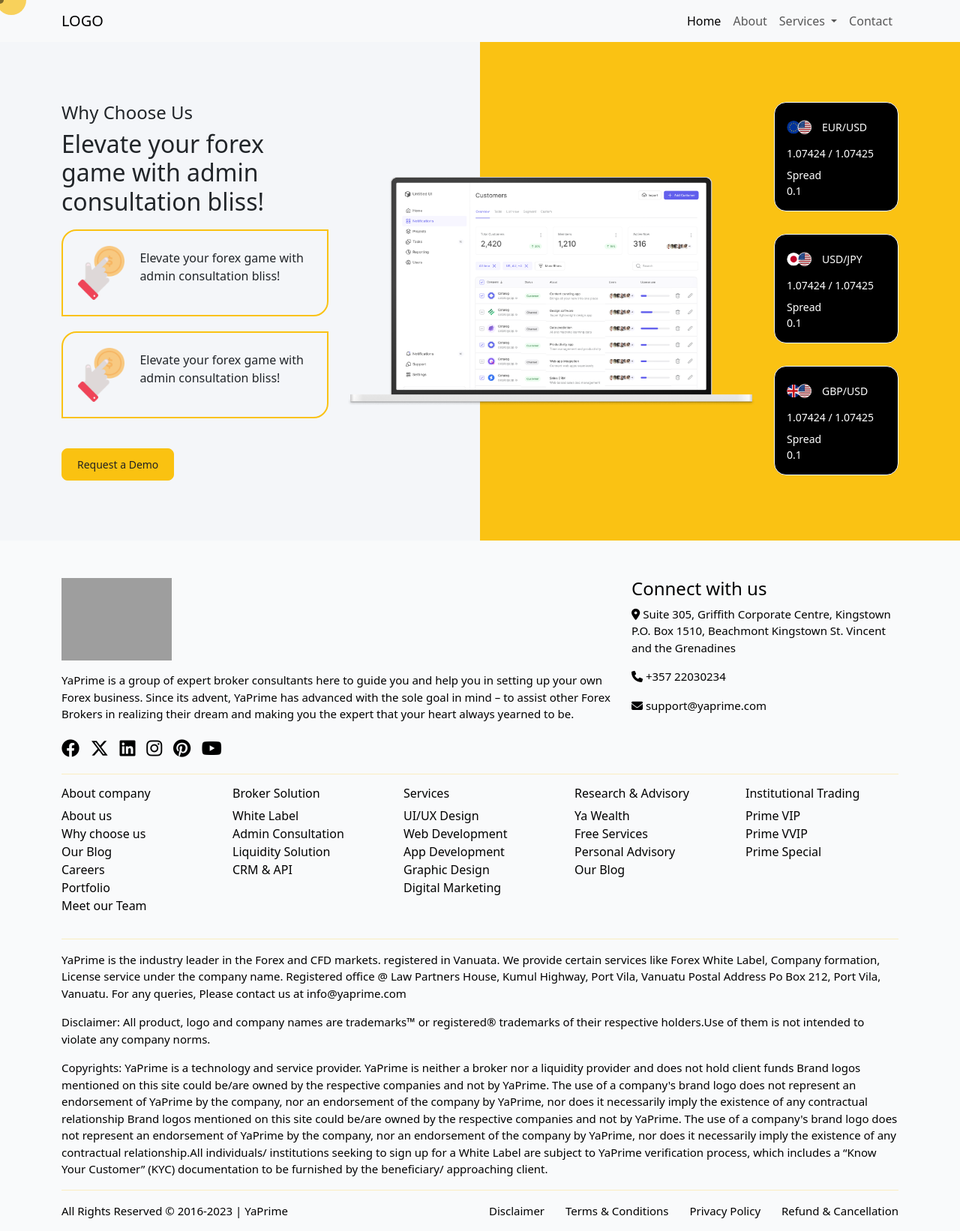
After one commit to akkushwaha7834/ya-prime, a PHP site: page /why-choose-us.php in a window 1280 px wide. The commit adds this page. Shown: the whole page at 75% size. Run offline with PHP 8.4, Linux system fonts and the light colour scheme; some libraries are stand-ins or nearby versions; grey boxes are pictures that could not be loaded.

Commit message:
some sections

```diff
--- a/css/style.css
+++ b/css/style.css
@@ -6,7 +6,7 @@
 ul {
     padding-left: 0;
 }
-
+a{text-decoration: none;}
 
 /* footer section */
 .footer-logo{width: 20%; margin-bottom: 2%;}
@@ -277,3 +277,125 @@ line-height: 24px
     .services_heading_hover {
     color: #F9C213;
 }
+.pointers_image {
+    width: 20%;
+    margin-right: 20px;
+}
+.image-box-pointers {
+    display: inline-flex;
+    align-items: center;
+    border: 2px solid #fac213;
+    padding: 20px;
+    margin: 10px 0;
+    border-radius: 20px 0;
+    transition-duration: .3s;
+}
+.image-box-pointers:hover {
+    background: #FEFCF6;
+    border-radius: 0px 20px;
+    transition-duration: .3s;
+    cursor: pointer;
+}
+.why_ya_prime_pointer {
+    background: #F9FAFB;
+    padding: 80px 0;
+    border-radius: 10% 10% 0 0;
+}
+.start_broker {
+    text-align: center;
+    margin-top: 30px;
+}
+.mt4_anchor {
+    padding: 10px 20px;
+    font-size: 16px;
+    font-weight: 600;
+    color: #fac211;
+    border-radius: 8px;
+    border: 1px solid #FAC211;
+    background: #101010;
+}
+.pointer_heading {
+    text-align: center;
+}
+.pointers_para {
+    text-align: center;
+}
+.poimters_row_two {
+    margin-top: 30px;
+}
+.mt4_anchor:hover {
+    color: #fff;
+}
+.qoute_wrapper_black {
+    font-size: 14px;
+    color: #636A7E;
+    background: #000;
+    padding: 1rem;
+    border-radius: 1rem;
+    transition-duration: 0.2s;
+    box-shadow: 0rem 0rem 0rem rgba(13, 10, 30, 0);
+    cursor: pointer;
+    border: 1px solid #F7F9FC;
+}
+.qoute_wrapper_black .symbol {
+    display: flex;
+    justify-content: flex-start;
+    align-items: center;
+    gap: 14px;
+    margin-bottom: 0.5rem;
+    color: #fff;
+}
+.symbol img {
+    width: 25%;
+}
+.qoute_wrapper_black .rate {
+    color: #fff;
+}
+.qoute_wrapper_black:hover {
+    background: #FFFFFF;
+    border: 1px solid #F7F9FC;
+    transform: translateY(-5%);
+    box-shadow: 0rem 0.5rem 1rem rgba(13, 10, 30, 0.05);
+}
+.qoute_wrapper_black:hover .spread, .qoute_wrapper_black:hover .symbol, .qoute_wrapper_black:hover .rate, .qoute_wrapper_black:hover .spread span {
+    color: #000;
+}
+.qoute_wrapper_black .spread {
+    color: #fff;
+    margin-top: 0.5rem;
+}
+.about_us_why {
+    padding: 80px 0;
+    background-color: transparent;
+    background-image: linear-gradient(90deg, #F4F6F9 50%, #fac213 50%);
+}
+.yaPrime_why_image {
+    display: grid;
+    align-items: center;
+}
+.unique_anchor_one {
+    padding: 10px 20px;
+    font-size: 14px;
+    font-weight: 400;
+    color: #222;
+    border-radius: 8px;
+    border: 1px solid #FAC211;
+    background: #FAC211;
+}
+.unique_anchor_one:hover {
+    color: #fff;
+    text-decoration: none;
+}
+.button_bottom {
+    margin-top: 30px;
+}
+.image_box:hover{
+    box-shadow: 0 15px 15px rgba(0, 0, 0, 0.15);
+    transform: translateY(-5px);
+}
+.image_box{
+    box-shadow: 0 1px 4px rgba(0, 0, 0, 0.15);
+    transition: all .5s;
+    padding: 30px;
+    height: 100%;
+}
--- /dev/null
+++ b/why-choose-us.php
@@ -0,0 +1,93 @@
+<?php include_once('./include/header.php') ?>
+
+<!-- YaPrime Why Choose Start -->
+
+  <section class="about_us_why">
+    <div class="container">
+      <div class="row">
+        <div class="col-md-4 why_yaprime_left_section">
+          <h4 class="">
+            Why Choose Us
+          </h4>
+          <h2 class="">
+            Elevate your forex<br> game with admin <br>consultation bliss!
+          </h2>
+          <div class="image-box-pointers">
+            <img src="images/dollar.png" class="pointers_image">
+            <p class="image_box_para">
+              Elevate your forex game with admin consultation bliss!
+            </p>
+          </div>
+          <div class="image-box-pointers">
+            <img src="images/dollar.png" class="pointers_image">
+            <p class="image_box_para">
+              Elevate your forex game with admin consultation bliss!
+            </p>
+          </div>
+          <div class="button_bottom">
+            <!-- <a class="unique_anchor_one" href="request-demo.php">Request a Demo </a> -->
+            <button type="button" class="unique_anchor_one" data-toggle="modal" data-target="#exampleModal">Request a Demo</button>
+          </div>
+        </div>
+        <div class="col-md-6 yaPrime_why_image">
+          <img src="images/laptop.png" width="100%">
+        </div>
+        <div class="col-md-2">
+          <div class="row">
+            <div class="col-md-12">
+              <div class="qoute_wrapper_black">
+                <div class="symbol">
+                  <img src="images/eur-usd.svg">
+                  EUR/USD
+                </div>
+                <div class="rate">
+                    1.07424 / 1.07425
+                </div>
+                <div class="spread">
+                    Spread<br><span>0.1</span>
+                </div>
+              </div>
+            </div>
+          </div>
+          <div class="row poimters_row_two">
+            <div class="col-md-12">
+              <div class="qoute_wrapper_black">
+                <div class="symbol">
+                  <img src="images/usd-jpy.svg">
+                  USD/JPY
+                </div>
+                <div class="rate">
+                    1.07424 / 1.07425
+                </div>
+                <div class="spread">
+                    Spread<br><span>0.1</span>
+                </div>
+              </div>
+            </div>
+          </div>
+          <div class="row poimters_row_two">
+            <div class="col-md-12">
+              <div class="qoute_wrapper_black">
+                <div class="symbol">
+                  <img src="images/gbp-usd.svg">
+                  GBP/USD
+                </div>
+                <div class="rate">
+                    1.07424 / 1.07425
+                </div>
+                <div class="spread">
+                    Spread<br><span>0.1</span>
+                </div>
+              </div>
+            </div>
+          </div>
+        </div>
+      </div>
+    </div>
+  </section>
+
+<!-- YaPrime Why Choose Ends -->
+
+
+
+<?php include_once('./include/footer.php') ?>
```
Also changed, not shown: factoids.php (added, +54 -0 lines), why-yaprime.php (added, +52 -0 lines), images/FreeService-Hero.png (added), images/dollar.png (added), images/eur-usd.svg (added), images/gbp-usd.svg (added), images/laptop-trading.png (added), images/laptop.png (added), images/usd-jpy.svg (added).
